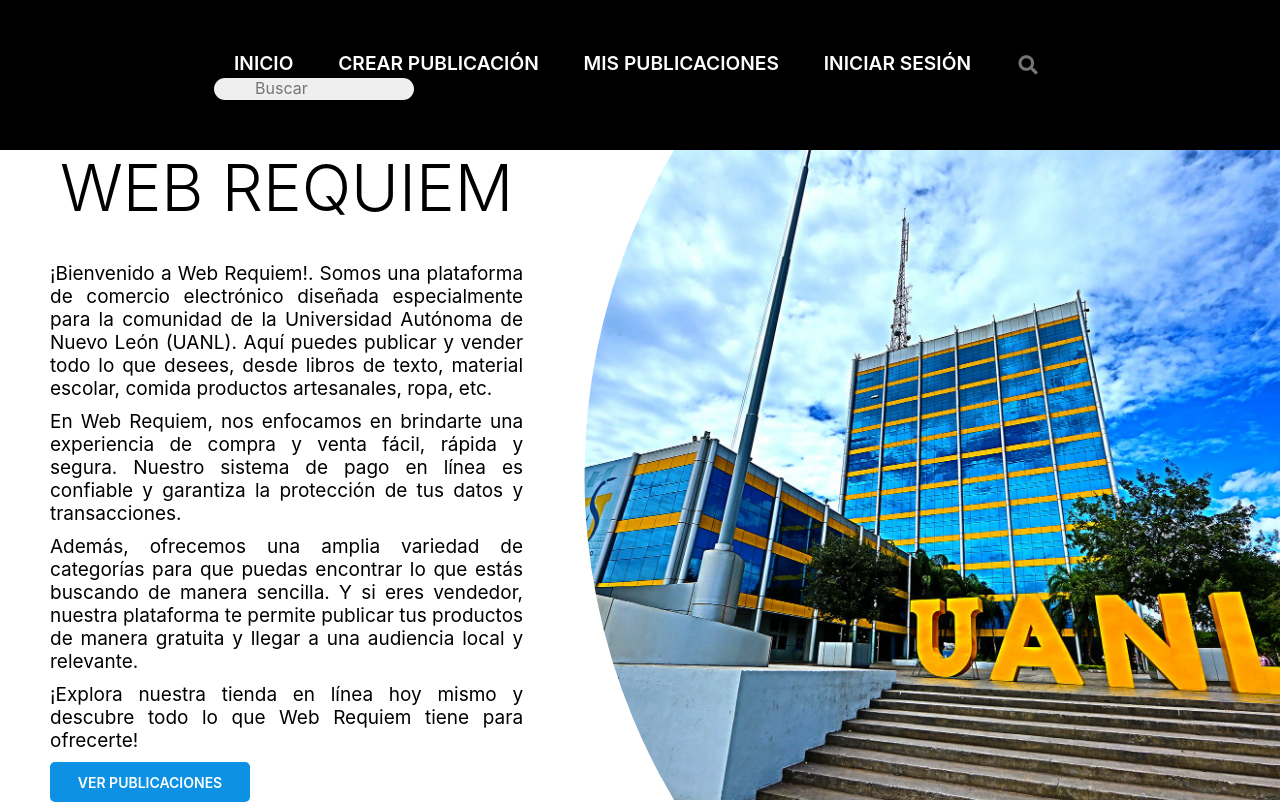
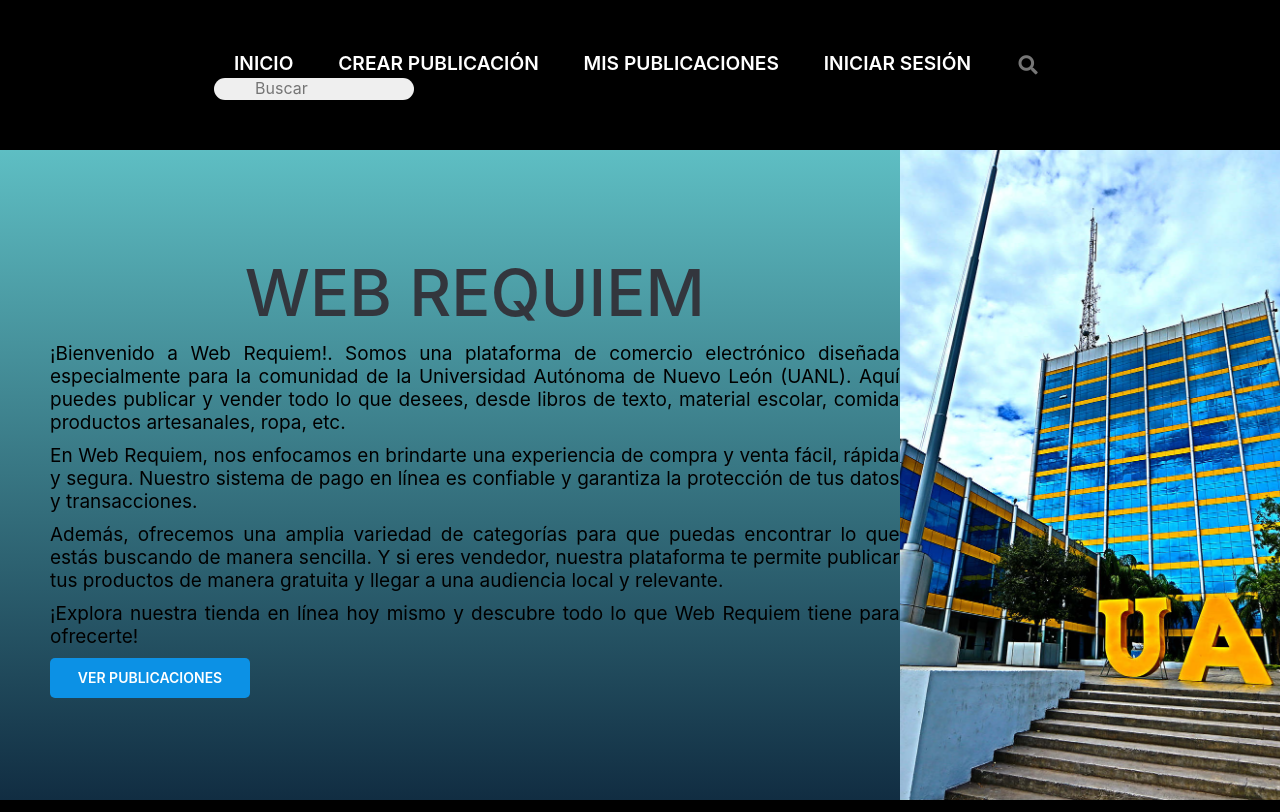
Before and after one commit to Equinoxe-Grammer/WebRequiem, a PHP site: page / in a window 1280 px wide. Run offline with PHP 8.4, Linux system fonts and the light colour scheme.

Commit message:
Se cambio la paleta de colores del header y de las públicaciones

```diff
--- a/CSS/style.css
+++ b/CSS/style.css
@@ -8,11 +8,6 @@
 
 a{
     text-decoration: none;
-}
-
-.titulo-centrado{
-    text-align: center;
-    padding: 0 0 25px 0;
 }
 
 .justificado{
@@ -118,10 +113,11 @@ header{
     justify-content: flex-start;
     align-items: center;
     padding-left: 50px;
+    background: linear-gradient(#5EBEC3,#112D42);
 }
 
 header .imagen-header{
-    width: 80%;
+    width: 100%;
     height: 100%;
     background: url(../img/header.jpg);
     background-size: cover;
@@ -135,17 +131,19 @@ header .content-header{
     width: 50%;
 }
 
-header .content-header *{
+header .contenido *{
     margin: 10px 0;
 }
 
-header .content-header h2{
+header .contenido h2{
     font-size: 65px;
-    font-weight: 300;
+    font-weight: 500;
+    color: #33363D;
     text-transform: uppercase;
+    text-align: center;
 }
 
-header .content-header p{
+header .contenido p{
     font-size: 19px;
     text-align: justify;
 }
@@ -249,7 +247,7 @@ header .content-header p{
 }
 
 .producto {
-    background-color: #037bc0;
+    background-color: #5EBEC3;
     box-shadow: 1px 1px 6px 3px #000;
 }
 
--- a/index.html
+++ b/index.html
@@ -30,7 +30,7 @@
 
     <!-- Header -->
     <header>
-        <div class="content-header">
+        <div class="contenido">
             <h2 class="titulo-centrado">Web Requiem</h2>
             <p>¡Bienvenido a Web Requiem!. Somos una plataforma de comercio electrónico diseñada especialmente para la comunidad de la Universidad Autónoma de Nuevo León (UANL). Aquí puedes publicar y vender todo lo que desees, desde libros de texto, material escolar, comida productos artesanales, ropa, etc.</p>
 
```
